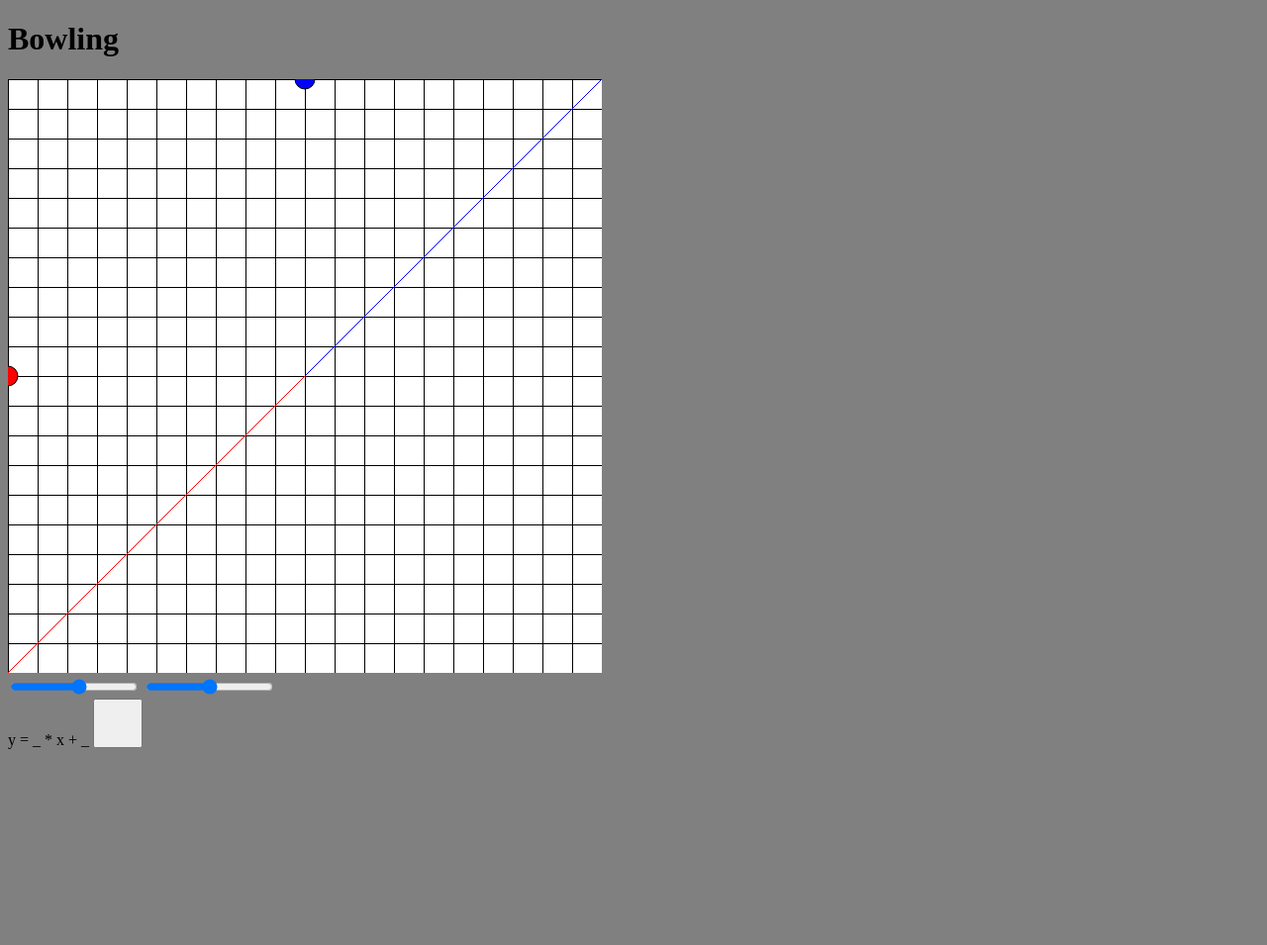
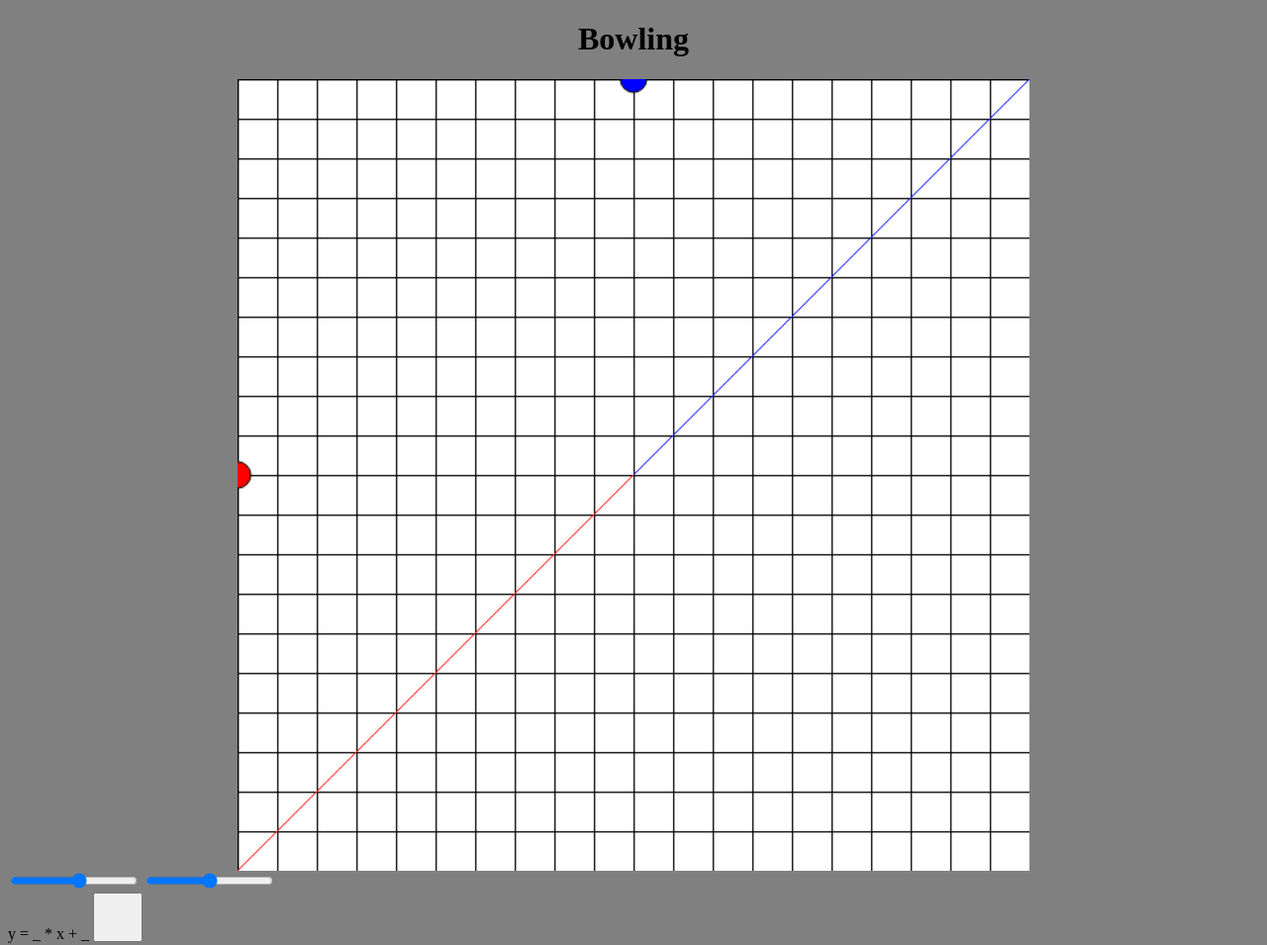
Before and after one commit to ryjtoh/bowling, a plain HTML site: page index.html in a window 1280 px wide. Shown: the whole page at 99% size. Before the commit the page ends 800 px from the top, so only its background shows below. Drawn offline with Linux system fonts and the light colour scheme.

Commit message:
added favicon and fixed starting grid

```diff
--- a/index.html
+++ b/index.html
@@ -4,8 +4,9 @@
     <meta charset="UTF-8">
     <meta name="viewport" content="width=device-width, initial-scale=1.0">
     <meta http-equiv="X-UA-Compatible" content="ie=edge">
-    <title>Bowling</title>
+    <title>Double Golf!</title>
     <link rel="stylesheet" href="styles.css">
+    <link rel="icon" type="image/x-icon" href="favicon-32x32.png">
   </head>
   <body>
       <h1>Bowling</h1>
--- a/index.js
+++ b/index.js
@@ -39,6 +39,10 @@ var redHoleX
 var redHoleY
 var holeSlope
 var holeYInt
+
+// Save the state of the empty grid with default slope line
+var emptyGrid
+
 // Function to create grid
 function drawBoard() {
     ctx.clearRect(0, 0, canvas.width, canvas.height)
@@ -72,8 +76,6 @@ function drawBoard() {
 
 drawBoard()
 
-// Save state of empty grid
-var emptyGrid = ctx.getImageData(0, 0, canvas.width, canvas.height)
 
 
 // Draw default slope lines (y = x)
--- a/styles.css
+++ b/styles.css
@@ -4,6 +4,12 @@ body {
 
 #canvas {
     background-color: white;
+    padding-left: 0;
+    padding-right: 0;
+    margin-left: auto;
+    margin-right: auto;
+    display: block;
+    width: 800px;
 }
 
 #y-intercept {
@@ -14,3 +20,8 @@ body {
     height: 50px;
     width: 50px;
 }
+
+h1 {
+    display: flex;
+    justify-content: center;
+}
```
Also changed, not shown: favicon-32x32.png (added).
